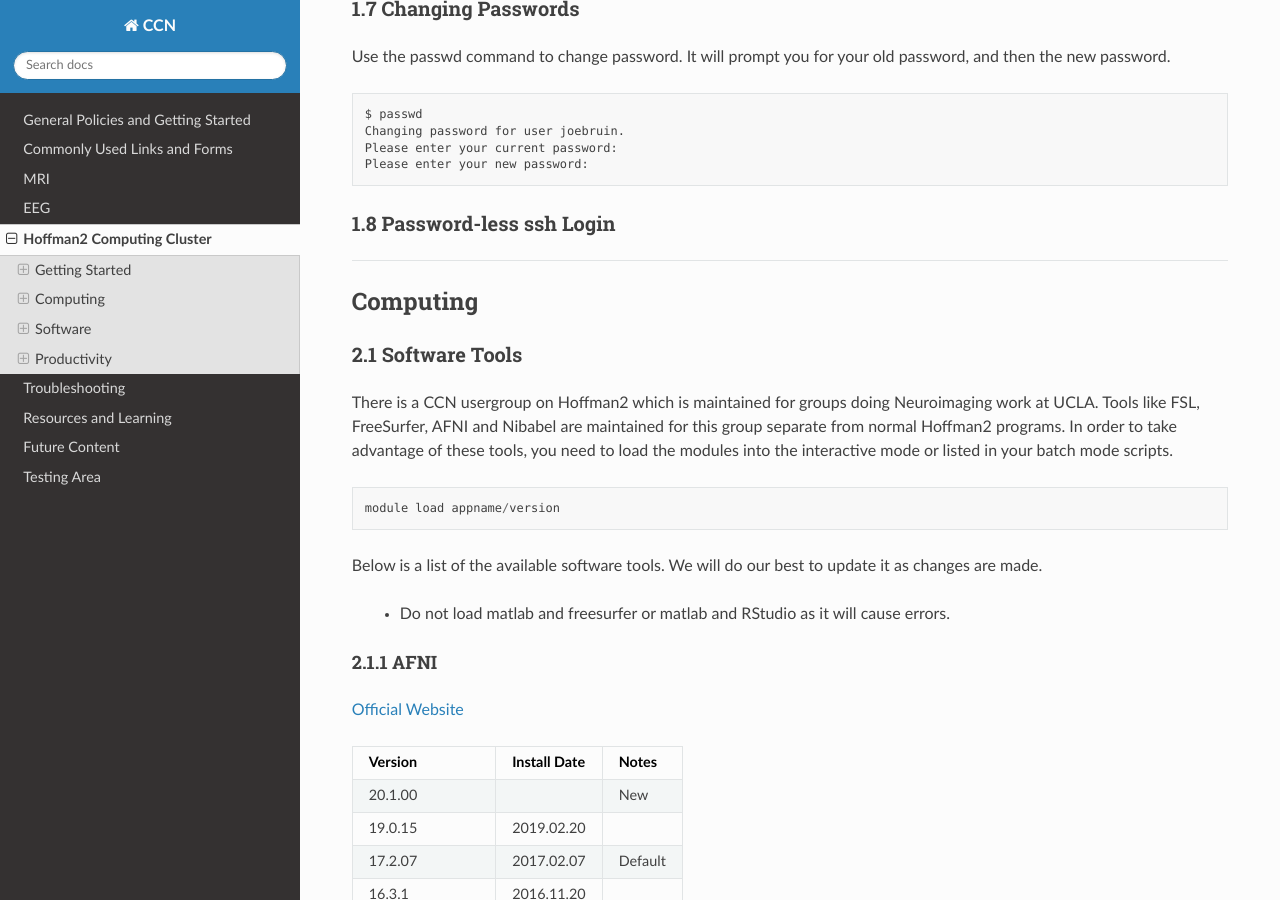
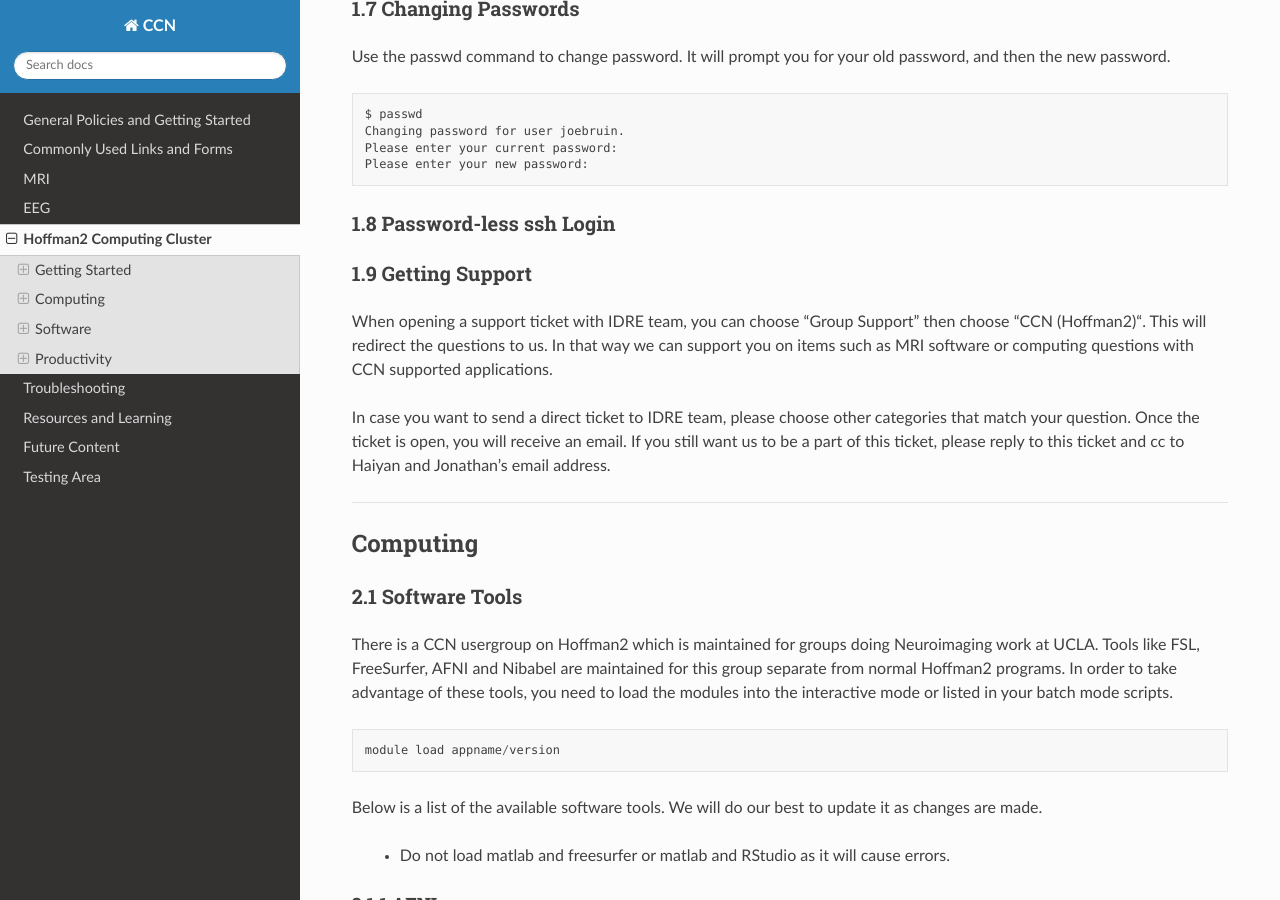
Before and after one commit to CCN-Support/CCN_Wiki, a Sphinx documentation site: the page built from docs/source/hoffman.rst, in a window 1280 px wide and 900 px high, scrolled down 11624 px. Built offline with Sphinx 7.4.7 and the Read the Docs theme 3.1.0, drawn with Linux system fonts in a browser that asks for light colours.

Commit message:
Add 'Getting Support' section to hoffman.rst
Added a section on getting support for Hoffman2 users.

```diff
--- a/docs/source/hoffman.rst
+++ b/docs/source/hoffman.rst
@@ -489,11 +489,16 @@ Use the passwd command to change password. It will prompt you for your old passw
 1.8 Password-less ssh Login
 ~~~~~~~~~~~~~~~~~~~~~~~~~~~
 
+1.9 Getting Support
+~~~~~~~~~~~~~~~~~~~
+
+When opening a support ticket with IDRE team, you can choose “Group Support” then choose “CCN (Hoffman2)“. This will redirect the questions to us. In that way we can support you on items such as MRI software or computing questions with CCN supported applications.
+
+In case you want to send a direct ticket to IDRE team, please choose other categories that match your question. Once the ticket is open, you will receive an email. If you still want us to be a part of this ticket, please reply to this ticket and cc to Haiyan and Jonathan’s email address.
 
 .. raw:: html
 
    <hr>
-
 
 Computing
 ---------
```
